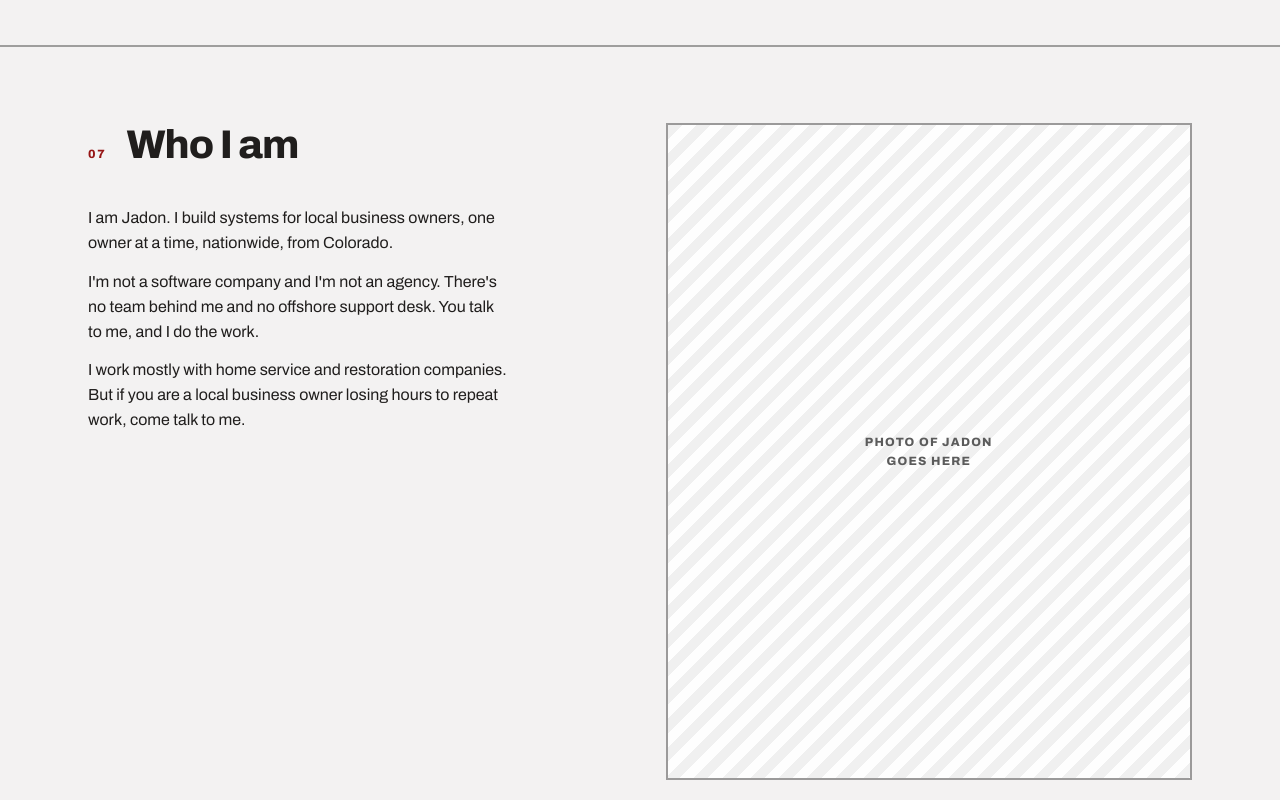
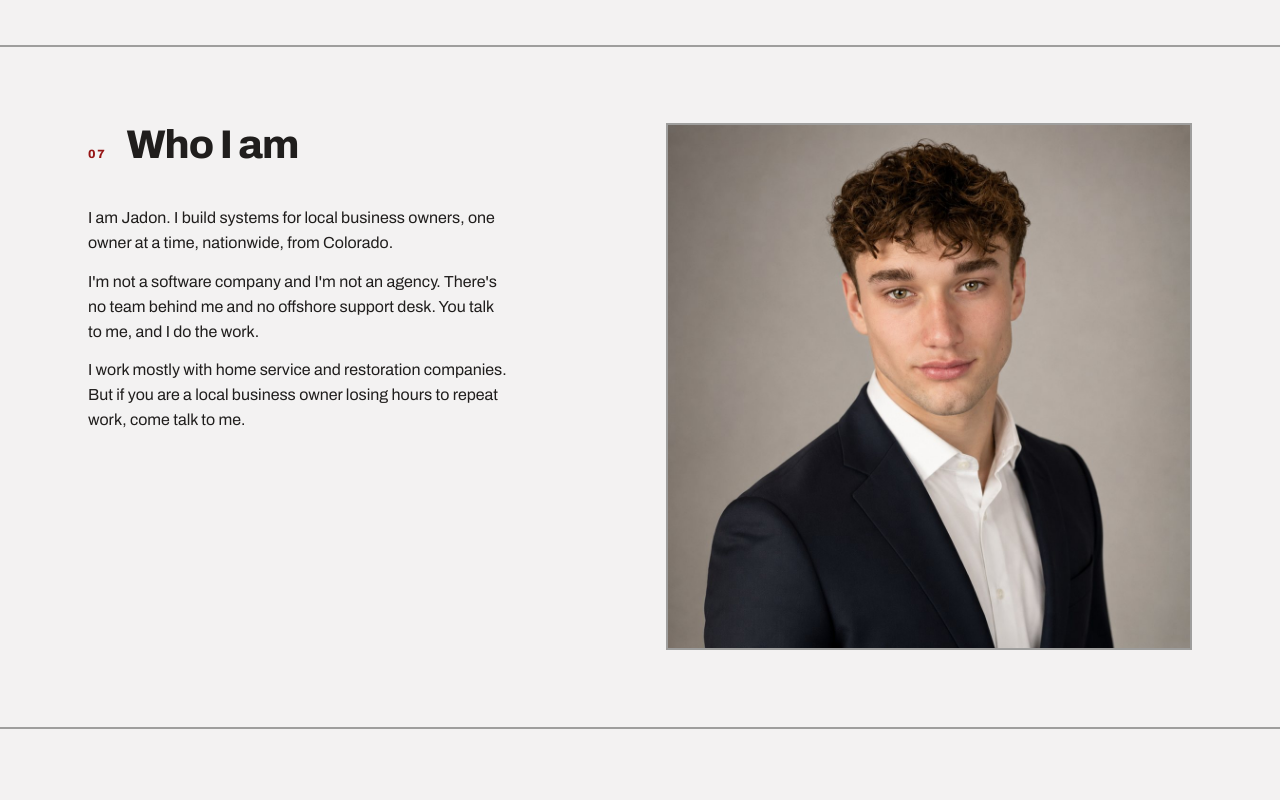
Before and after one commit to jadonschnell/SimplifyAutomation, a plain HTML site: page index.html in a window 1280 px wide. Shown: the part 3700-4500 px from the top of the page. Drawn offline with Linux system fonts and the light colour scheme.

Commit message:
Add headshot to the Who I am section
Replaces the placeholder with a real photo, in colour.

- Source file was jadon-photo (1).png at 1.8 MB. Spaces and parentheses
  are fragile in URLs and the size would have been 95% of page weight,
  so it ships as an optimised 1100px JPEG at 89 KB instead. Whole page
  is now about 99 KB.
- width and height set on the img so the space is reserved before it
  loads and nothing shifts while scrolling.
- Dropped the .grayscale treatment the approved design applied to photo
  frames, per request. It was the class's only remaining user, so the
  rule goes with it.
- Removed the placeholder markup and its CSS, unnecessary now that the
  real file is in place.

Co-Authored-By: Claude Opus 5 <noreply@anthropic.com>

```diff
--- a/index.html
+++ b/index.html
@@ -126,8 +126,6 @@ strong { font-weight: 800; }
 :focus { outline: none; }
 :focus-visible { outline: 2px solid var(--color-accent); outline-offset: 2px; }
 ::selection { background: color-mix(in srgb, var(--color-accent) 30%, transparent); }
-
-.grayscale { filter: grayscale(1) contrast(1.08); }
 
 .shell { max-width: var(--shell); margin: 0 auto; padding-inline: var(--gutter); }
 .rule { border-bottom: 2px solid var(--color-divider); }
@@ -305,20 +303,6 @@ strong { font-weight: 800; }
 
 .frame { border: 2px solid var(--color-divider); }
 
-/* Placeholder for artwork that isn't supplied yet. Swap the whole
-   .placeholder element for an <img> - see the comments in the markup. */
-.placeholder {
-  display: flex; align-items: center; justify-content: center; text-align: center;
-  aspect-ratio: 4 / 3; padding: var(--space-6);
-  background:
-    repeating-linear-gradient(135deg,
-      var(--color-neutral-200) 0 10px,
-      var(--color-neutral-100) 10px 20px);
-  color: var(--color-neutral-700);
-  font-family: var(--font-heading); font-weight: 800; font-size: 12px;
-  letter-spacing: 0.1em; text-transform: uppercase; line-height: 1.6;
-}
-.placeholder--portrait { aspect-ratio: 4 / 5; }
 
 /* - steps (section 05) - */
 .steps {
@@ -679,15 +663,10 @@ strong { font-weight: 800; }
         <p>I'm not a software company and I'm not an agency. There's no team behind me and no offshore support desk. You talk to me, and I do the work.</p>
         <p>I work mostly with home service and restoration companies. But if you are a local business owner losing hours to repeat work, come talk to me.</p>
       </div>
-      <div class="grayscale frame">
-        <!-- Save the headshot as assets/jadon.jpg and it replaces the
-             placeholder on load. If the file is missing the placeholder stays,
-             so the page never shows a broken image. -->
-        <div class="placeholder placeholder--portrait">Photo of Jadon<br>goes here</div>
-        <img src="assets/jadon.jpg" alt="Jadon, who runs Simplify Automation."
+      <div class="frame">
+        <img src="assets/jadon-photo.jpg" width="1100" height="1100"
              loading="lazy" decoding="async"
-             onload="this.previousElementSibling.hidden = true;"
-             onerror="this.hidden = true;">
+             alt="Jadon, who runs Simplify Automation.">
       </div>
     </div>
   </section>
```
Also changed, not shown: assets/jadon-photo.jpg (added).
